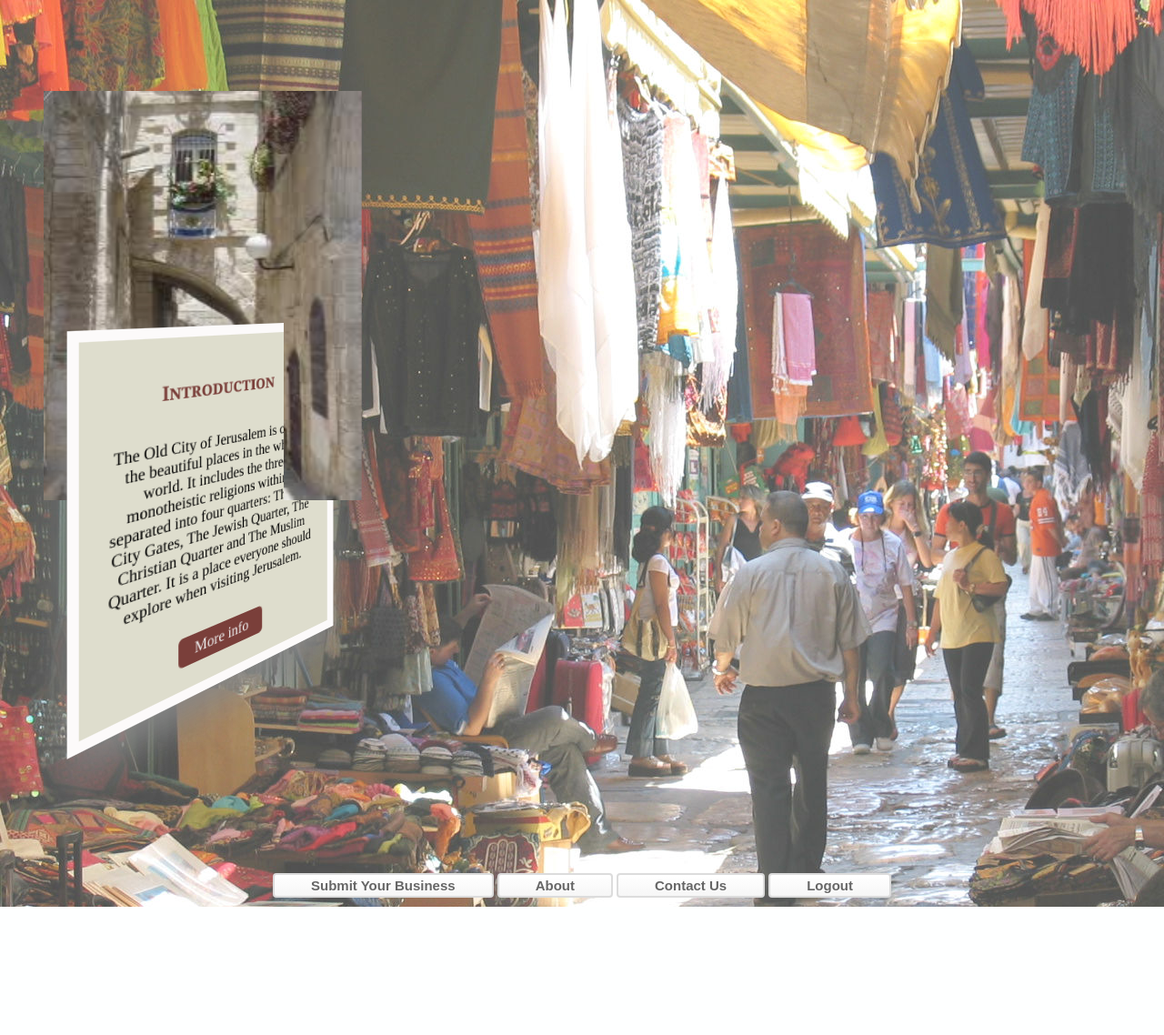
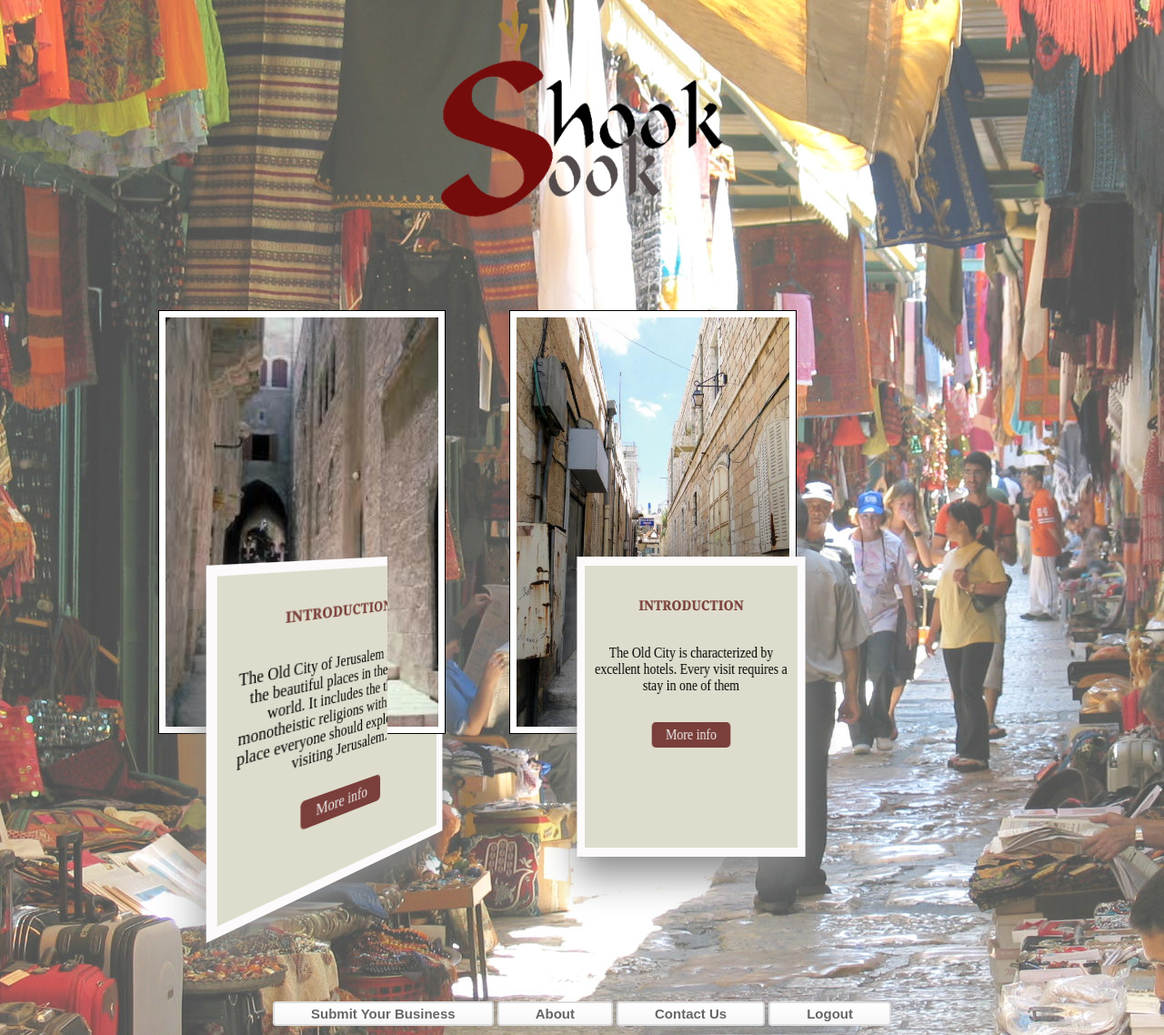
Before and after one commit to meet-projects/shooksookmegabits-y2-2013, a Django app: page /introduction in a window 1280 px wide. Shown: the whole page at 91% size. Before the commit the page ends 997 px from the top, so only its background shows below. Run offline with Django 3.2, Linux system fonts and the light colour scheme; parts of the project's set-up code (start-up, migrations or seed data) failed here and were passed over.

Commit message:
change the introduction

```diff
--- a/shooksook/main/static/css/introductio.css
+++ b/shooksook/main/static/css/introductio.css
@@ -1,28 +1,50 @@
+#sheet {
+	margin-left: 10%
+}
 
+/* Basic list things. */
 #movieposters
-   { list-style:none; margin:100px 0; height:550px; }
+   { list-style:none; margin:100px 0; height:450px; }
 
+/* List items. Take note of the -perspective property. We assign the transform-style to
+* make the info element tranform correctly with the parent. transition is used for animation
+*/
 #movieposters li
    { display:inline; float:left;
    -webkit-perspective: 500; -webkit-transform-style: preserve-3d;
    -webkit-transition-property: perspective; -webkit-transition-duration: 0.5s; }
 
+/* When hovering, we change the perspective. Since this property is defined
+* in the transition, it'll animate occordingly.
+*/
 #movieposters li:hover
    { -webkit-perspective: 5000; }
 
+/* We use the tranform property to enhance the 3d effect, making it rotated.
+* We also add some shadows here, just to add even more depth.
+* Also, for the image, we capture the rotateY event to be animated (transition)
+* /
+#movieposters li img
+   { border:10px solid #fcfafa; -webkit-transform: rotateY(30deg);
+   -moz-box-shadow:0 3px 10px #888; -webkit-box-shadow:0 3px 10px #888;
+   -webkit-transition-property: transform; -webkit-transition-duration: 0.5s; }
 
+/* Rotate back when hovering the parent element */
 #movieposters li:hover img
    { -webkit-transform: rotateY(0deg); }
 
-
-.movieinfo { border:10px solid #fcfafa; padding:20px; width:250px; height:300px; background-color:#deddcd; margin:-195px 0 0 40px; position:absolute;
-   -moz-box-shadow:0 20px 50px #888; -webkit-box-shadow:0 20px 40px #888;
-   -webkit-transform: translateZ(40px) rotateY(30deg);
+/* For the movie info box, we do almost the same as for the image. Still, we use
+* some extra css (like the position, margin etc.) to place it on the correct place.
+* Take note of the translateZ and rotateY properties to enhance the 3d effect.
+*/
+.movieinfo { border:10px solid #fcfafa; padding:10px; width:250px; height:290px; background-color:#deddcd; margin:-195px 0 0 55px; position:absolute;
+   -moz-box-shadow:0 20px 40px #888; -webkit-box-shadow:0 20px 40px #888;
+   -webkit-transform: translateZ(30px) rotateY(30deg);
    -webkit-transition-property: transform, box-shadow, margin; -webkit-transition-duration: 0.5s; }
 
-/* Animate everything to their 2d state when hovering the parent.
-#movieposters li:hover .movieinfo
-   { -webkit-transform: rotateY(0deg); -webkit-box-shadow:0 5px 10px #888; margin:-175px 0 0 30px; } */
+/* Animate everything to their 2d state when hovering the parent. */
+/*#movieposters li:hover .movieinfo
+   { -webkit-transform: rotateY(0deg); -webkit-box-shadow:0 5px 10px #888; margin:-175px 0 0 30px; }*/
 
 /* Some basic CSS for the movie info */
 .movieinfo h3 { color:#7a3f3a; font-variant: small-caps; font-family:Georgia,serif,Times; text-align:center; padding-bottom:15px; }
@@ -30,3 +52,13 @@
 .movieinfo a { background-color:#7a3f3a; padding:5px 10px; color:#eee; text-decoration:none; display:block; width:80px; text-align:center; margin:0 auto;
    -moz-border-radius:5px; -webkit-border-radius:5px; }
 .movieinfo a:hover, .movieinfo a:focus { background-color:#6a191f; color:#fff; }
+
+.oldcity img {
+    -webkit-transition: all 0.5s ease-out;
+    -moz-transition: all 0.5s ease-out;
+    -o-transition: all 0.5s ease-out;
+    transition: all 0.5s ease-out;
+    padding: 7px 7px 7px 7px;
+    background: white;
+    border: solid 1px black;
+}
--- a/shooksook/main/static/css/maps.css
+++ /dev/null
@@ -1,5 +0,0 @@
-<<<<<<< HEAD
-#logo{text-align:center;}
-=======
-#logoPic{text-align:center;}
->>>>>>> c6f291dc74f4a1cf07e48a430ff642bfa5152c07
--- a/shooksook/main/static/css/project.css
+++ b/shooksook/main/static/css/project.css
@@ -1,3 +1,5 @@
+
+
 h3{text-align:center;}
 
 body {background-image:url('../images/OldCity2Jerusalem01_ST_06.jpg');}
@@ -88,12 +90,12 @@ h1#logo{text-align:center;}
 }
 
 .photos {
-	position: absolute;
+	position: relative;
         height: 500px;
         width: 400px;
         margin: -100px 0 0 -200px;
         top: 400px;
-        left: 38%;
+        left: 28%;
 	position:relative;
 	top: 200px;
 }
--- a/shooksook/main/templates/main/introduction.html
+++ b/shooksook/main/templates/main/introduction.html
@@ -1,23 +1,27 @@
 <html>
 <head>
 	<title> ShookSook - The Old City Online Marketplace </title>
-	<meta name = "kewords" content = "Market, Stores, Buy, Information">
+	<meta name = "keywords" content = "Market, Stores, Buy, Information">
 	<meta name = "description" content = "The Online Marketplace of the Old City">
 	<meta name = "author" content = "MEET Y2">
 	<link rel="stylesheet" type="text/css" href="{{ STATIC_URL }}css/buttons.css">
 	<link rel="stylesheet" type="text/css" href="{{ STATIC_URL }}css/project.css">
 	<link rel="stylesheet" type="text/css" href="{{ STATIC_URL }}css/introductio.css">
 </head>
+
+
+
+
+
 <body>
 
-<!-- <div >
+
 
 <div id = "logoPic" >
 	<a href = "home"><img src = "{{ STATIC_URL }}images/logo3.png" alt = "ShookSook Logo" width = "320" height = "233">
 </a></div>
->>>>>>> 7b062e28e87a80a20a8a2743d605961e3a3bdd7a
 
-<br>
+<!--<br>
 <p></p>
 <div id="intro" class = "card">
 <b>Introduction</b>
@@ -27,14 +31,26 @@
 The Old City of Jerusalem is one of the beautiful places in the whole world. It includes the three monotheistic religions within it, separated into four quarters: The Old City Gates, The Jewish Quarter, The Christian Quarter and The Muslim Quarter. It is a place everyone should explore when visiting Jerusalem.
 </p>
 </div> -->
-<div>
+
+
+
+<div id="sheet">
 <ul id="movieposters">
    <li>
-      <img src="{{ STATIC_URL }}images/9.jpeg"  width="350" height="450" alt="Computer Hope">
+      <span class="oldcity"><img src="{{ STATIC_URL }}images/7.jpeg" width="300" height="450" alt="7" /></span>
       <div class="movieinfo">
-         <h3>Introduction </h3>
-         <p>The Old City of Jerusalem is one of the beautiful places in the whole world. It includes the three monotheistic religions within it, separated into four quarters: The Old City Gates, The Jewish Quarter, The Christian Quarter and The Muslim Quarter. It is a place everyone should explore when visiting Jerusalem.  </p>
-         <a href="https://en.wikipedia.org/wiki/Old_City_%28Jerusalem%29" title="Iron Man 2">More info</a>
+         <h3>introduction</h3>
+         <p>The Old City of Jerusalem is one of the beautiful places in the whole world. It includes the three monotheistic religions within. It is a place everyone should explore when visiting Jerusalem. </p>
+        <a href="https://en.wikipedia.org/wiki/Old_City_%28Jerusalem%29" title="Iron Man 2">More info</a>
+      </div>
+   </li>
+   <!-- More movie posters here -->
+<li style="margin-left:70px;">
+       <span class="oldcity"><img src="{{ STATIC_URL }}images/8.jpg" width="300" height="450"" alt="7" /></sapn>
+      <div class="movieinfo">
+         <h3>introduction</h3>
+         <p>The Old City is characterized by excellent hotels. Every visit requires a stay in one of them</p>
+         <a href="http://www.booking.com/city/il/jerusalem.en.html?aid=318615;label=New_English_EN_ROW_City-DJ_INWBMaF8uz12boc573QS25582899745:pl:ta:p1:p2:ac:ap1t3:neg:kw_inurl:en.html%23inurl:booking.com/city:ws=&gclid=CNiUk-67lbgCFUJc3godDg0AKQ" title="Iron Man 2">More info</a>
       </div>
    </li>
 </ul>
```
